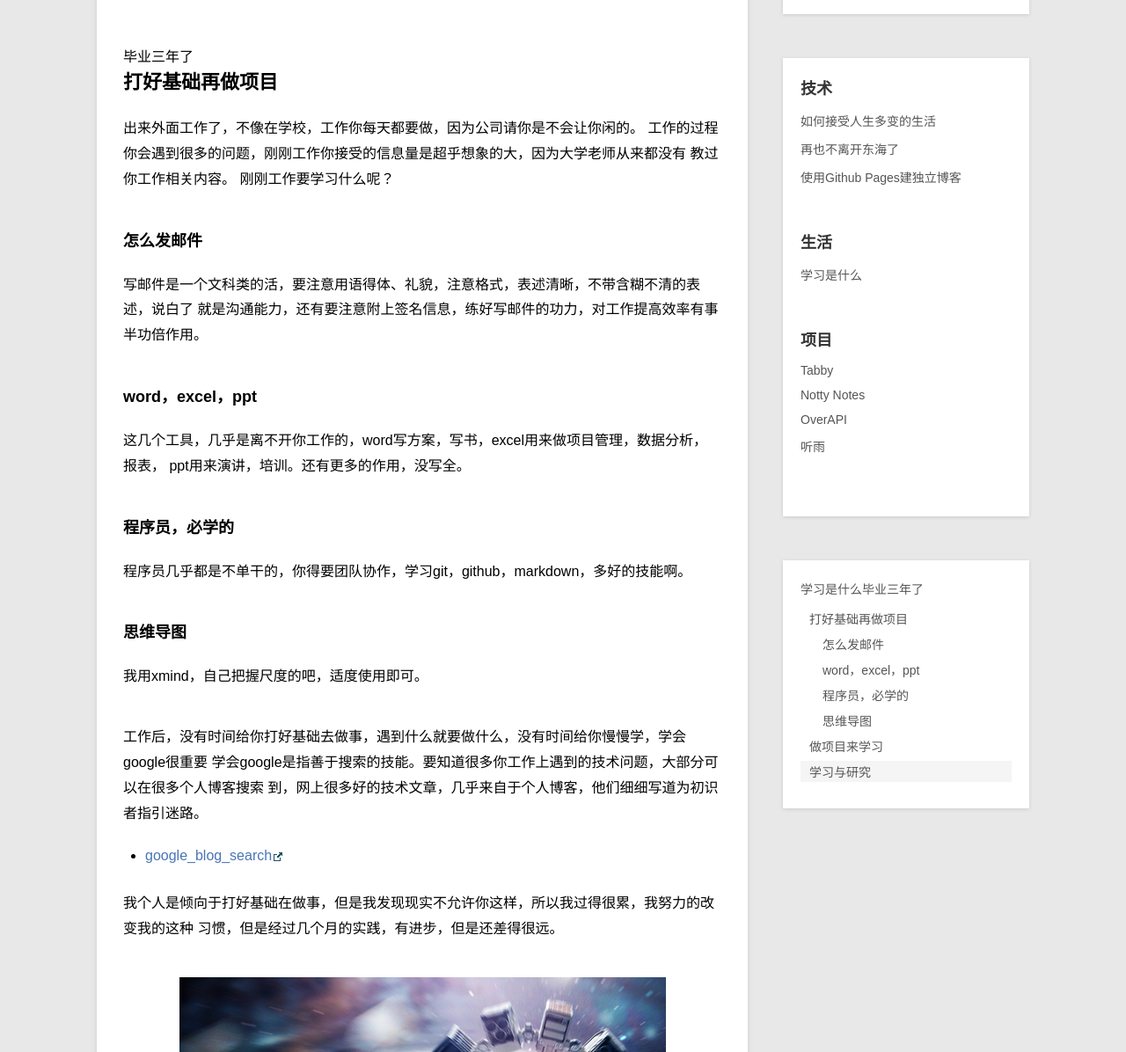
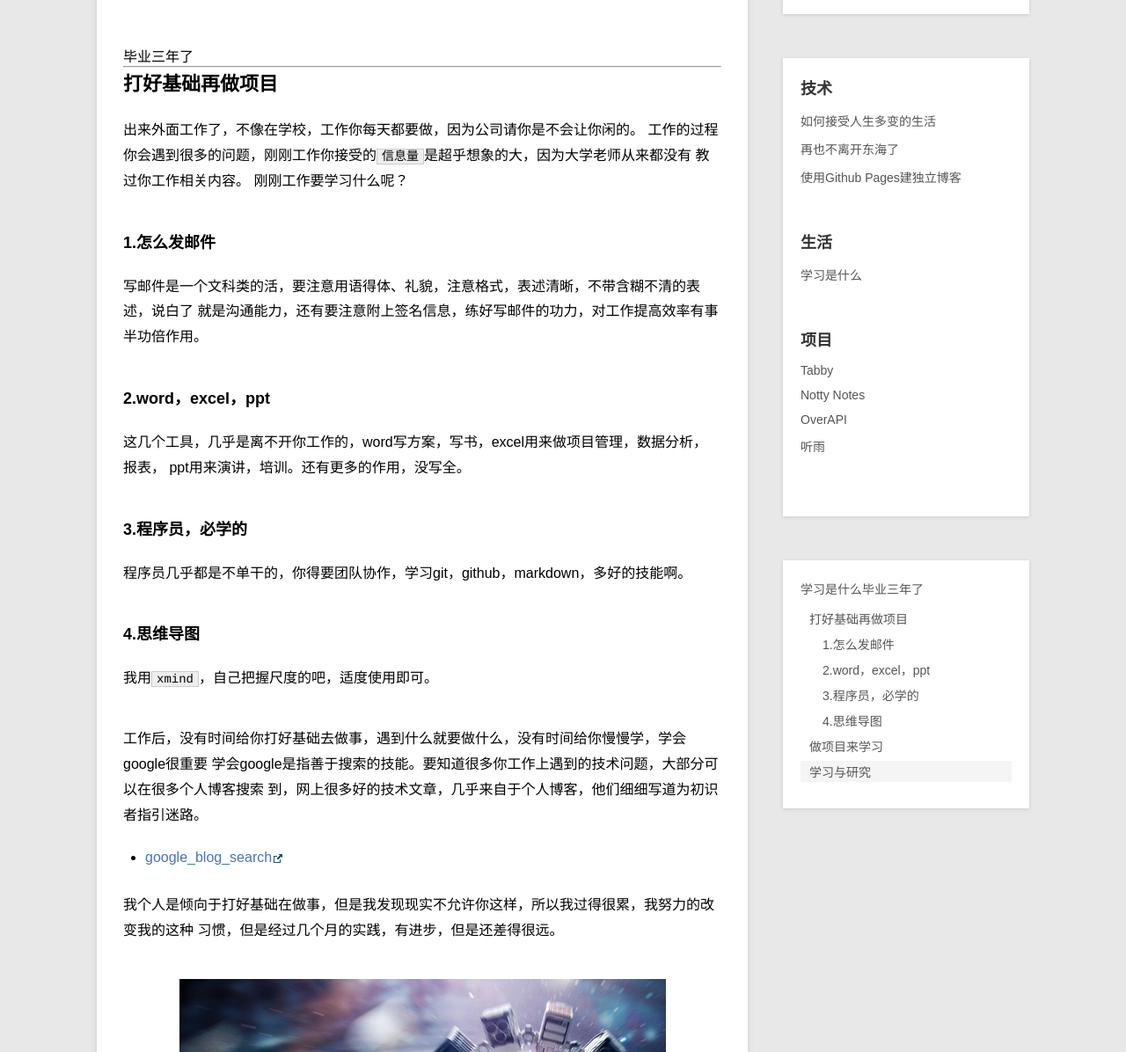
Before and after one commit to sherppard/sherppard.github.io, a Jekyll site: the page built from _posts/opinion/2015-5-22-3years.md, in a window 1280 px wide and 1400 px high, cut to the strip 204-1400 px from the top of the window. Shown: the whole strip at 88% size. Built offline with Jekyll 4.4.1, drawn with Linux system fonts in a browser that asks for light colours; Markdown is read by kramdown in place of the engine named in the settings; some of the changed text lies outside the part shown.

Commit message:
2015-05-25-change3

```diff
--- a/_posts/opinion/2015-5-22-3years.md
+++ b/_posts/opinion/2015-5-22-3years.md
@@ -7,22 +7,24 @@
 
 # 毕业三年了
 
+------
+
 ## 打好基础再做项目
 
 出来外面工作了，不像在学校，工作你每天都要做，因为公司请你是不会让你闲的。
-工作的过程你会遇到很多的问题，刚刚工作你接受的信息量是超乎想象的大，因为大学老师从来都没有
+工作的过程你会遇到很多的问题，刚刚工作你接受的`信息量`是超乎想象的大，因为大学老师从来都没有
 教过你工作相关内容。
 刚刚工作要学习什么呢？
-### 怎么发邮件
+### 1.怎么发邮件
 写邮件是一个文科类的活，要注意用语得体、礼貌，注意格式，表述清晰，不带含糊不清的表述，说白了
 就是沟通能力，还有要注意附上签名信息，练好写邮件的功力，对工作提高效率有事半功倍作用。
-### word，excel，ppt
+### 2.word，excel，ppt
 这几个工具，几乎是离不开你工作的，word写方案，写书，excel用来做项目管理，数据分析，报表，
 ppt用来演讲，培训。还有更多的作用，没写全。
-### 程序员，必学的
+### 3.程序员，必学的
 程序员几乎都是不单干的，你得要团队协作，学习git，github，markdown，多好的技能啊。
-### 思维导图
-我用xmind，自己把握尺度的吧，适度使用即可。
+### 4.思维导图
+我用`xmind`，自己把握尺度的吧，适度使用即可。
 
 工作后，没有时间给你打好基础去做事，遇到什么就要做什么，没有时间给你慢慢学，学会google很重要
 学会google是指善于搜索的技能。要知道很多你工作上遇到的技术问题，大部分可以在很多个人博客搜索
@@ -36,17 +38,15 @@
 ![star](../../images/imgWithArticle/interstellar.jpg)
 
 ## 做项目来学习
-     另外一种是根据现实给你需求让你去做，做的过程你可能会遇到很多问题，这些问题难度都不是一样的，有
+另外一种是根据现实给你需求让你去做，做的过程你可能会遇到很多问题，这些问题难度都不是一样的，有
 一些相当难，有些简单，当你遇到难度大的时候，你没跨过去就会很麻烦，第一工作压力大，第二挫败感很强，第三抱怨，最麻烦的是第三点，你不能有的是抱怨，抱怨不会给你带来好处，只会破坏你的生活，所以调整好心态再上，直到解决。
 
-      做项目去学习技术，是我不提倡的，除非你旁边有个人给你指导，否则消耗时间太多，效果不明显，因为这个
+做项目去学习技术，是我不提倡的，除非你旁边有个人给你指导，否则消耗时间太多，效果不明显，因为这个
 过程太多未知的了。其实这也可以说是一种逆向的过程，逆向真的很难，我个人这么认为。
 
 ## 学习与研究
-学习的目的是获得知识
 
-研究是给你个课题，目的始终围绕这个课题
-
-这就是两者的不同
-
-我更提倡研究，因为研究会给你带来更多的成就感。
+- 学习的目的是获得知识
+- 研究是给你个课题，目的始终围绕这个课题
+- 这就是两者的不同
+- 我更提倡研究，因为研究会给你带来更多的成就感。
```
